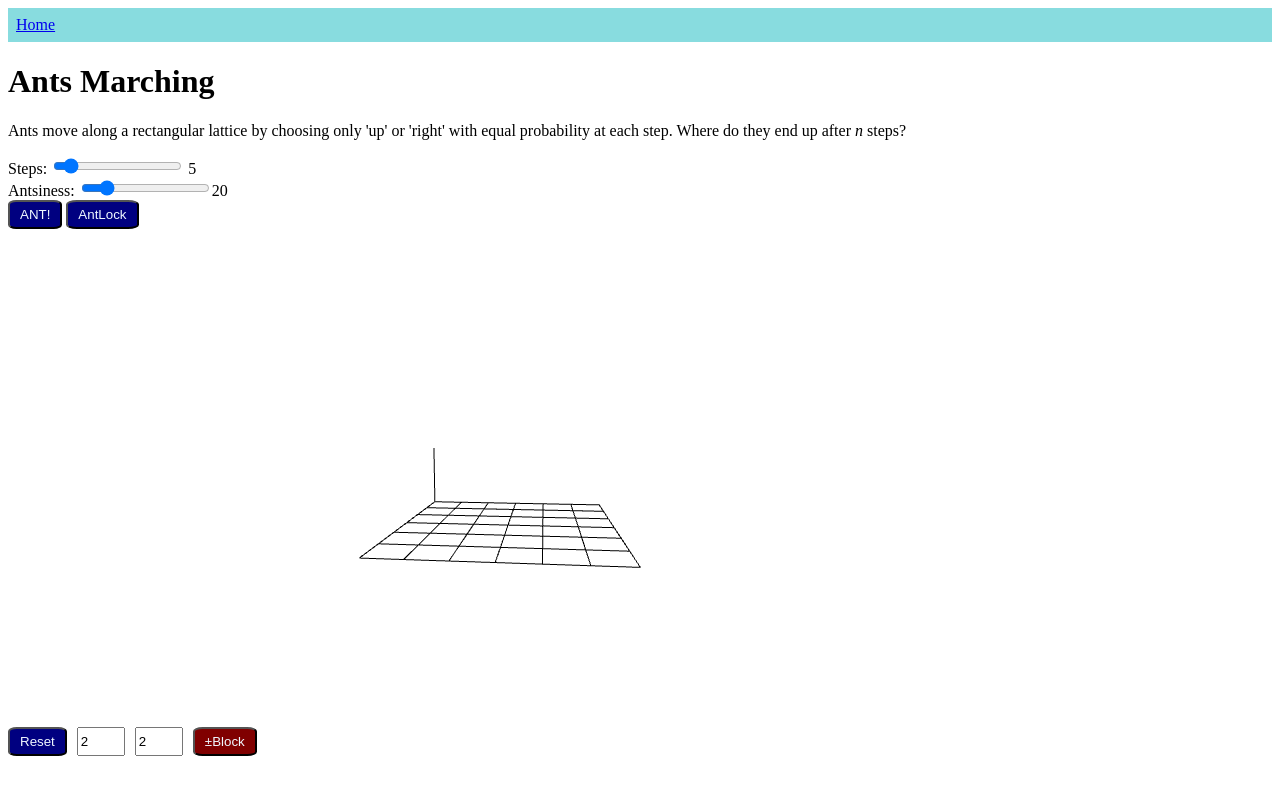
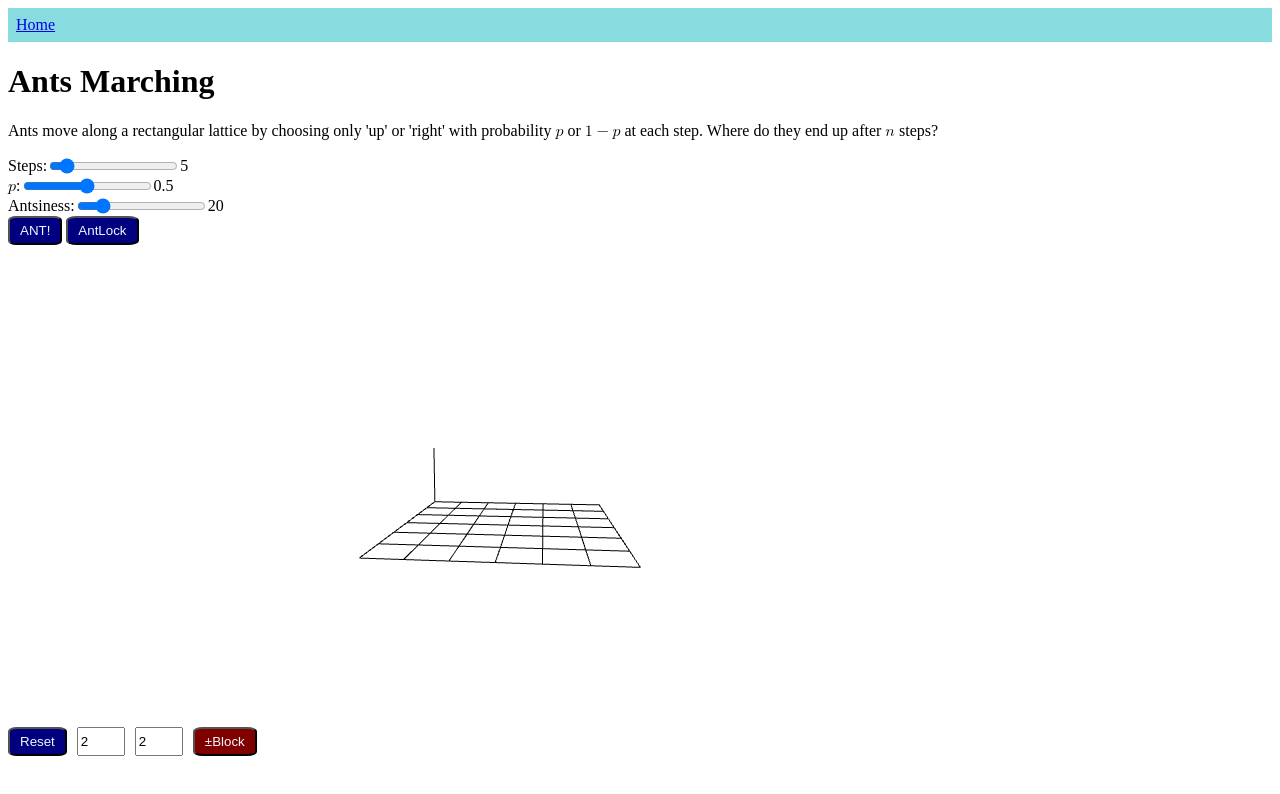
Before and after one commit to drewyoungren/svandbox, a SvelteKit app: page /amp2024/ants_marching in a window 1280 px wide. Shown: the top 794 px of the page. Built offline with nearby package versions, Linux system fonts and the light colour scheme.

Commit message:
Change p

```diff
--- a/src/routes/amp2024/ants_marching/+page.svelte
+++ b/src/routes/amp2024/ants_marching/+page.svelte
@@ -1,6 +1,6 @@
 <script>
   // @ts-nocheck
-
+  import M from "$lib/M.svelte";
   import { onMount } from "svelte";
   import * as THREE from "three";
   import { OrbitControls } from "three/examples/jsm/controls/OrbitControls.js";
@@ -163,6 +163,7 @@
 
   let totalSteps = 4;
   let timeStep = 20; // how oftern to update, in milliseconds
+  let probUp = 0.5;
 
   /**
    * @typedef {Object} GridEntry
@@ -284,7 +285,7 @@
               if (
                 rightNeighbor &&
                 !rightNeighbor.blocked &&
-                Math.random() > 0.5
+                Math.random() > probUp
               ) {
                 // go up
                 rightNeighbor.count++;
@@ -304,7 +305,8 @@
 
 <p>
   Ants move along a rectangular lattice by choosing only 'up' or 'right' with
-  equal probability at each step. Where do they end up after <em>n</em> steps?
+  probability <M>p</M> or <M>1 - p</M> at each step. Where do they end up after
+  <M>n</M> steps?
 </p>
 
 <div class="container">
@@ -324,6 +326,19 @@
         max="25"
       />
       {totalSteps + 1}
+    </label>
+    <label for="probUp" style=""
+      ><M>p</M>:
+      <input
+        type="range"
+        name="probUp"
+        id="probUp"
+        bind:value={probUp}
+        min="0"
+        step="0.01"
+        max="1"
+      />
+      {probUp}
     </label>
     <label for="timeStep">
       Antsiness:
@@ -437,4 +452,8 @@
   #blockbutton:active {
     background-color: red;
   }
+  label {
+    display: inline-flex;
+    align-items: center;
+  }
 </style>
```
